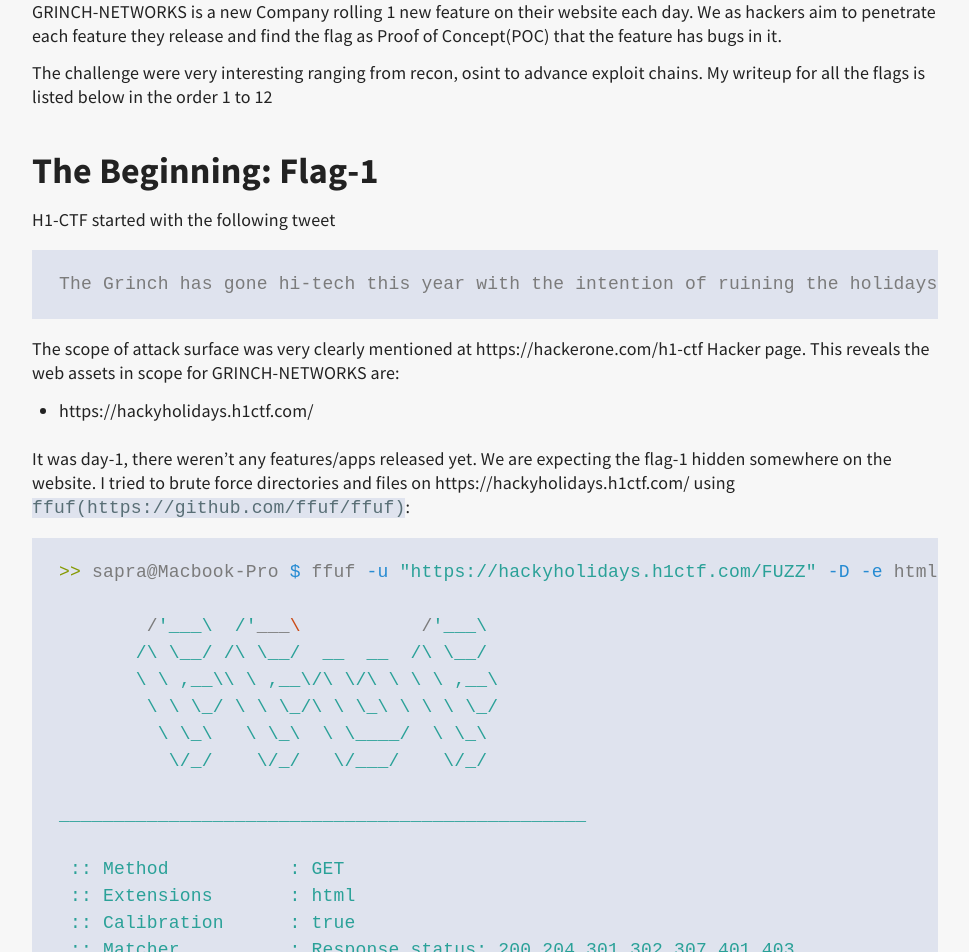
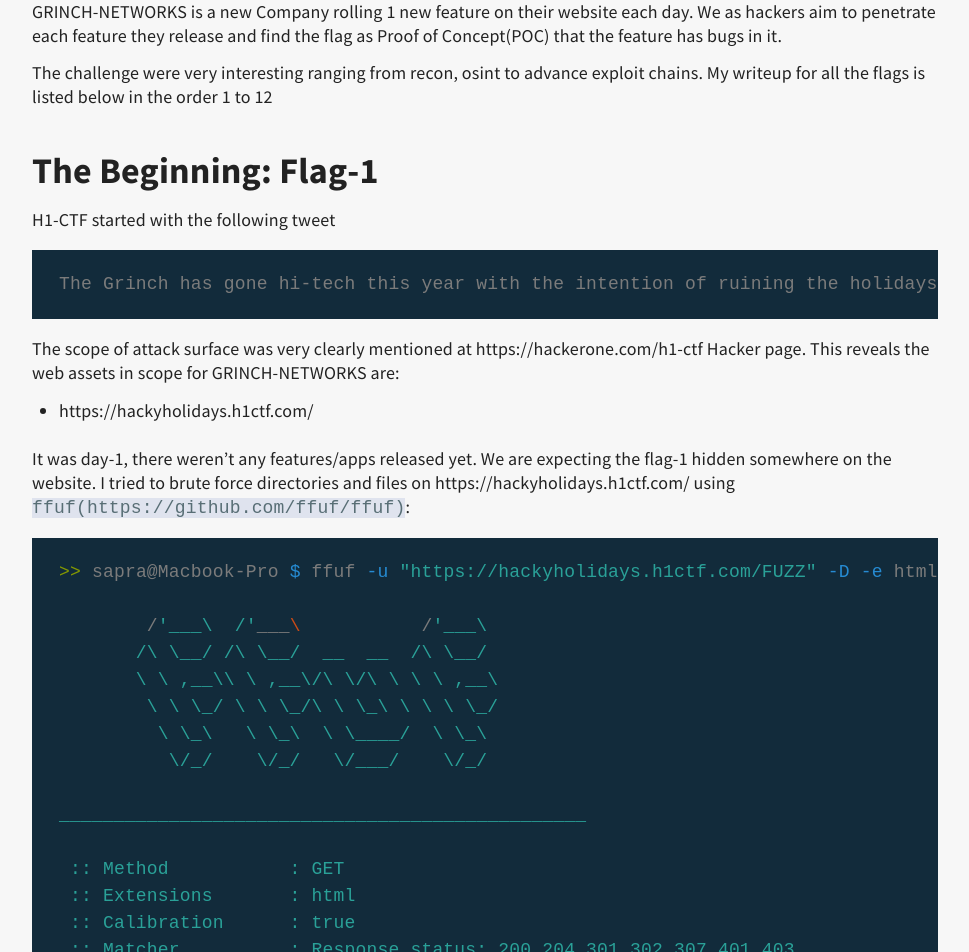
Before and after one commit to 0xsapra/website, a Jekyll site: the page built from _posts/2020-11-12-H1-CTF.md, in a window 1280 px wide. Shown: the part 397-1349 px from the top of the page, without its empty margins (155-1124 px from the left). Built offline with Jekyll 4.4.1, drawn with Linux system fonts in a browser that asks for light colours.

Commit message:
color test

```diff
--- a/_sass/syntax.scss
+++ b/_sass/syntax.scss
@@ -1,7 +1,9 @@
 
 .highlight {
-  background-color: #dfe3ee;
-  color: #586e75;
+  // background-color: #dfe3ee;
+  // color: #586e75;
+  background-color: #122b3b;
+  color: #faf6e4;
   .c { color: #93a1a1 } /* Comment */
   .err { color: #586e75 } /* Error */
   .g { color: #586e75 } /* Generic */
```
